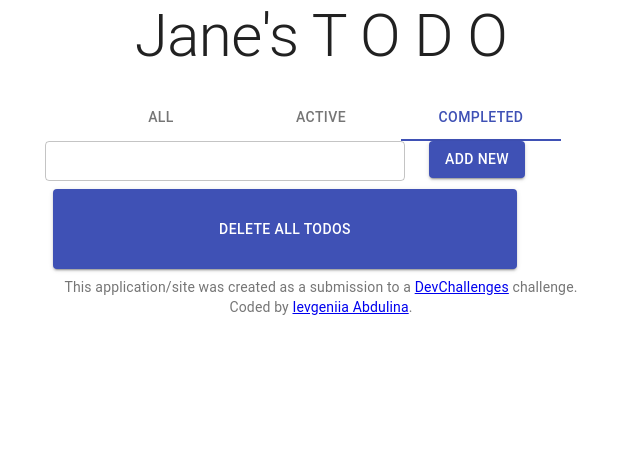
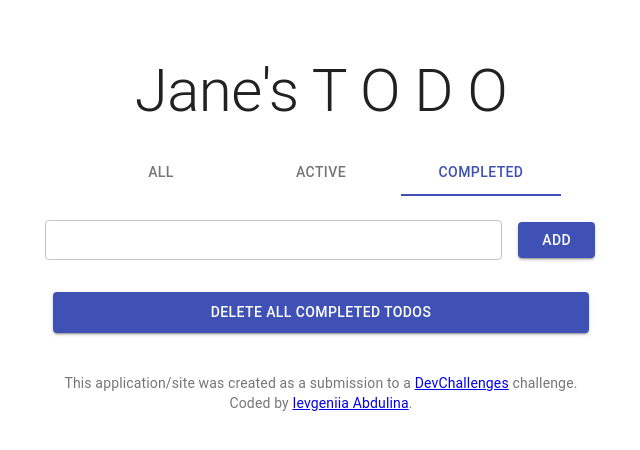
Before and after one commit to IevgeniiaAbdulina/Simple-Todo-React-App, a React (Create React App) app: page / in a window 1280 px wide. Both pictures are taken after a click on the tab "COMPLETED". Shown: the top 450 px of the page, without its empty margins (319-959 px from the left). Built offline with nearby package versions, Linux system fonts and the light colour scheme.

Commit message:
Added Mui Style Paddings between Elements

```diff
--- a/src/App.js
+++ b/src/App.js
@@ -77,7 +77,8 @@ function App() {
 
 
   return (
-    <Container maxWidth="sm">
+    <Container component="main" maxWidth="sm">
+      <div style={{ marginTop: '10%'}}>
         <Title />
         <Filters
           selectAllTodos={selectAllTodos}
@@ -93,6 +94,7 @@ function App() {
           deleteOneTodo={deleteOneTodo}
         />
         <Attribution />
+      </div>
     </Container>
   );
 }
--- a/src/components/Filters.js
+++ b/src/components/Filters.js
@@ -1,4 +1,4 @@
-import { Tab, Tabs } from "@material-ui/core";
+import { Container, Tab, Tabs } from "@material-ui/core";
 import { useState } from "react";
 
 const Filters = ({ selectAllTodos, selectActiveTodos, selectCompletedTodos }) => {
@@ -10,6 +10,7 @@ const Filters = ({ selectAllTodos, selectActiveTodos, selectCompletedTodos }) =>
     }
 
     return (
+        <Container maxWidth="sm">
             <Tabs
                 value={value}
                 onChange={handleChange}
@@ -21,6 +22,7 @@ const Filters = ({ selectAllTodos, selectActiveTodos, selectCompletedTodos }) =>
                 <Tab label='Active' onClick={selectActiveTodos} />
                 <Tab label='Completed' onClick={selectCompletedTodos} />
             </Tabs>
+        </Container>
      );
 }
 
--- a/src/components/NewTodo.js
+++ b/src/components/NewTodo.js
@@ -1,7 +1,21 @@
-import { Button, Grid, TextField } from "@material-ui/core";
+import { Button, Grid, makeStyles, TextField } from "@material-ui/core";
 import { useState } from "react";
 
+const useStyles = makeStyles((theme) => ({
+    container: {
+        alignItems: 'center'
+    },
+    form: {
+        width: '100%', // Fix IE 11 issue.
+        margin: theme.spacing(3, 0),
+      },
+      button: {
+          padding: '6px 24px'
+      }
+}));
+
 const NewTodo = ({ getTodo }) => {
+    const classes = useStyles();
     const [value, setValue] = useState('');
 
     const handleChange = (e) => {
@@ -19,28 +33,29 @@ const NewTodo = ({ getTodo }) => {
     }
 
     return (
-        <form onSubmit={handleSubmit}>
-            <Grid container spacing={3}>
-                <Grid item xs={8}>
+        <form className={classes.form} onSubmit={handleSubmit}>
+            <Grid container spacing={2} className={classes.container}>
+                <Grid item xs={10}>
                     <TextField
                         variant="outlined"
                         fullWidth
                         size="small"
                         onChange={handleChange}
                         type='text'
-                        value={value} />
+                        value={value}
+                    />
                 </Grid>
-                <Grid item xs={4}>
+                <Grid item xs={2}>
                     <Button
                         type="submit"
                         variant='contained'
                         color='primary'
                         size="medium"
-                        >
-                        Add New
+                        className={classes.button}
+                    >
+                        Add
                     </Button>
                 </Grid>
-
             </Grid>
         </form>
      );
--- a/src/components/Todo.js
+++ b/src/components/Todo.js
@@ -1,4 +1,4 @@
-import { Checkbox, IconButton, makeStyles, Paper, Typography } from "@material-ui/core";
+import { Box, Checkbox, IconButton, makeStyles, Paper, Typography } from "@material-ui/core";
 import DeleteIcon from '@material-ui/icons/Delete';
 import { useEffect, useState } from "react";
 
@@ -9,17 +9,17 @@ const useStyles = makeStyles((theme) => ({
         alignContent: 'center',
         flexWrap: 'wrap',
         margin: {
-            margin: theme.spacing(1),
+            margin: theme.spacing(1, 0),
           }
     },
     extendedIcon: {
       marginRight: theme.spacing(1),
     },
+    typography: {
+        margin: '0 20',
+        alignSelf: 'center',
+    }
   }));
-
-  const contentStyle = {
-      display: 'flex',
-  }
 
 const Todo = ({todo, handleCompleted, showDeleteButton, deleteOneTodo }) => {
     const classes = useStyles();
@@ -36,7 +36,7 @@ const Todo = ({todo, handleCompleted, showDeleteButton, deleteOneTodo }) => {
 
     return (
         <Paper className={classes.root}>
-            <div style={contentStyle}>
+            <Box display="flex" p={1} bgcolor="background.paper">
                 <Checkbox
                     color="primary"
                     checked={checked}
@@ -44,15 +44,22 @@ const Todo = ({todo, handleCompleted, showDeleteButton, deleteOneTodo }) => {
                     onChange={() => handleCompleted(todo)}
                 />
                 <Typography
-                    style={{ margin: '0 20px', alignSelf: 'center'}}
+                    className={classes.typography}
                     variant="h5"
-                    component="h2">
-                        {todo.title}
+                    component="h2"
+                >
+                    {todo.title}
                 </Typography>
-            </div>
-            {showDeleteButton && <IconButton onClick={() => deleteOneTodo(todo)} aria-label="delete" className={classes.margin}>
-                <DeleteIcon fontSize="small" />
-            </IconButton>}
+            </Box>
+            <Box p={1}>
+                {showDeleteButton &&
+                <IconButton
+                    onClick={() => deleteOneTodo(todo)}
+                    aria-label="delete"
+                    className={classes.margin}>
+                    <DeleteIcon fontSize="small" />
+                </IconButton>}
+            </Box>
         </Paper>
      );
 }
--- a/src/components/TodoList.js
+++ b/src/components/TodoList.js
@@ -1,4 +1,4 @@
-import { Button, makeStyles } from '@material-ui/core';
+import { Box, Button, makeStyles } from '@material-ui/core';
 import Todo from './Todo';
 
 const useStyles = makeStyles((theme) => ({
@@ -6,11 +6,10 @@ const useStyles = makeStyles((theme) => ({
         display: 'flex',
         flexDirection: 'column',
         flexWrap: 'nowrap',
+        marginBottom: theme.spacing(4),
         '& > *': {
         margin: theme.spacing(1),
         padding: theme.spacing(1),
-        width: theme.spacing(58),
-        height: theme.spacing(10),
         overflow: 'hidden'
         },
     }
@@ -20,20 +19,23 @@ const ListTodos = ({todos, handleCompleted, showDeleteButton, deleteAllTodos, de
     const classes = useStyles();
 
     return (
-        <div className={classes.root}>
-            {todos.map((todo) => <Todo key= {todo.id}
+        <Box flexGrow={1} className={classes.root}>
+            {todos.map((todo) =>
+                <Todo key= {todo.id}
                     todo={todo}
                     handleCompleted={handleCompleted}
                     deleteOneTodo={deleteOneTodo}
                     showDeleteButton={showDeleteButton}
                 />)}
-            {showDeleteButton && <Button type="submit"
+            {showDeleteButton &&
+            <Button type="submit"
                 variant='contained'
                 color='primary'
-                        onClick={deleteAllTodos}>Delete All Todos</Button>}
-
-
-        </div>
+                onClick={deleteAllTodos}
+            >
+                Delete All Completed Todos
+            </Button>}
+        </Box>
      );
 }
 
```
Lines whose indentation alone changed are shown as unchanged.
